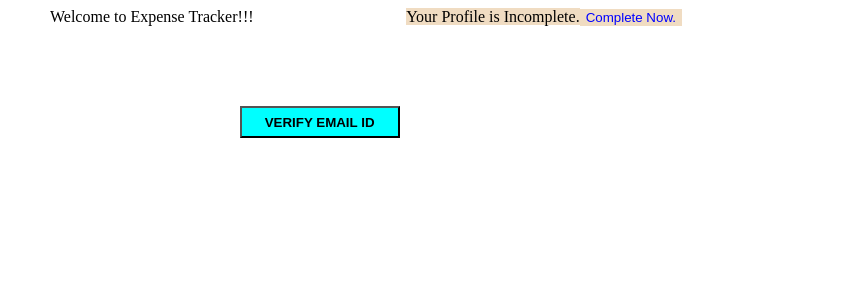
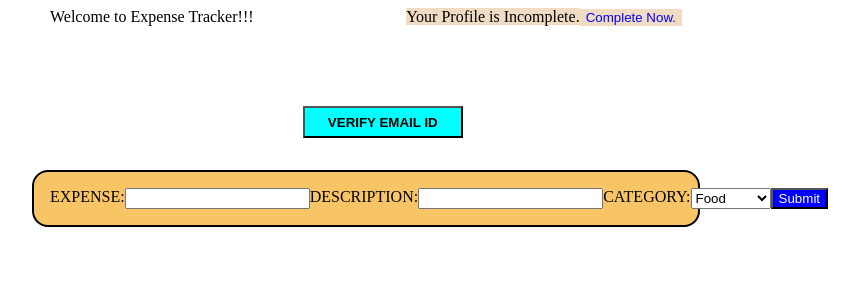
Before and after one commit to Ajay481/React-Expense-Tracker, a React (Create React App) app: page /home in a window 1280 px wide. Shown: the top 300 px of the page, without its empty margins (274-1133 px from the left). Built offline with nearby package versions, Linux system fonts and the light colour scheme.

Commit message:
Expense Form Added

```diff
--- a/src/App.js
+++ b/src/App.js
@@ -6,10 +6,12 @@ import { ForgotPassword } from "./component/Pages/ForgotPassword";
 import { Home } from "./component/Pages/Home";
 import { Profile } from "./component/Pages/Profile";
 import { AuthContext } from "./component/store/AuthContext";
+import { ExpenseContext } from "./component/store/ExpenseContext";
 
 function App() {
   const authCtx = useContext(AuthContext);
   const [token, setToken] = useState(false);
+  const [expenses, setExpenses] = useState([]);
 
   const userIsLoggedIn = !!token;
 
@@ -31,6 +33,7 @@ function App() {
   };
   return (
     <AuthContext.Provider value={contextValue}>
+      <ExpenseContext.Provider value={{ expenses, setExpenses }}>
         <Layout>
           <Switch>
             <Route path="/home" exact>
@@ -47,6 +50,7 @@ function App() {
             <Auth />
           </Switch>
         </Layout>
+      </ExpenseContext.Provider>
     </AuthContext.Provider>
   );
 }
--- /dev/null
+++ b/src/component/Card/Card.js
@@ -0,0 +1,12 @@
+import React from "react";
+import classes from "./Card.module.css"
+
+export const Card = (props) => {
+  return (
+    <div className={classes.card}>
+      <div>EXPENSE: {props.expense}</div>
+      <div>DESCRIPTION: {props.description}</div>
+      <div>CATEGORY: {props.category}</div>
+    </div>
+  );
+};
--- /dev/null
+++ b/src/component/Card/Card.module.css
@@ -0,0 +1,11 @@
+.card {
+  display: flex;
+  width: 50%;
+  margin: auto;
+  border: 2px solid black;
+  justify-content: space-between;
+  padding: 1rem;
+  margin-top: 2rem;
+  background-color: greenyellow;
+  border-radius: 1rem;
+}
--- a/src/component/Layout/MainNavigation.js
+++ b/src/component/Layout/MainNavigation.js
@@ -17,9 +17,7 @@ export const MainNavigation = () => {
       <header className={classes.header}>
         {isLoggedIn && <h1>MyWebBlog</h1>}
         {isLoggedIn && <NavLink to="/home">Home</NavLink>}
-        {isLoggedIn && <h3>Products</h3>}
         {isLoggedIn && <NavLink to="/profile">Profile</NavLink>}
-        {isLoggedIn && <h3>About Us</h3>}
         {isLoggedIn && <button onClick={logoutHandler}>Logout</button>}
       </header>
     </div>
--- a/src/component/Layout/StartingPage.js
+++ b/src/component/Layout/StartingPage.js
@@ -1,6 +1,7 @@
 import { useContext } from "react";
 import { useHistory } from "react-router";
 import { AuthContext } from "../store/AuthContext";
+import { Screen } from "../features/Screen";
 
 import classes from "./StartingPage.module.css";
 
@@ -51,6 +52,7 @@ export const StartingPage = () => {
       <div className={classes.btn}>
         <button onClick={verifyHandler}>VERIFY EMAIL ID</button>
       </div>
+      <Screen />
     </div>
   );
 };
--- a/src/component/Layout/StartingPage.module.css
+++ b/src/component/Layout/StartingPage.module.css
@@ -15,7 +15,7 @@
   background-color: rgb(240, 220, 194);
 }
 .btn {
-  width: 20%;
+  width: 10%;
   margin: auto;
   margin-top: 5rem;
 }
--- /dev/null
+++ b/src/component/features/Form.js
@@ -0,0 +1,60 @@
+import React, { useContext, useState } from "react";
+import { ExpenseContext } from "../store/ExpenseContext";
+import classes from "./Form.module.css";
+
+export const Form = () => {
+  const [expense, setExpense] = useState("");
+  const [description, setDescription] = useState("");
+  const [category, setCategory] = useState("");
+
+  const expenseCtx = useContext(ExpenseContext);
+
+  const expenseHandler = (e) => {
+    setExpense(e.target.value);
+  };
+  const descriptionHandler = (e) => {
+    setDescription(e.target.value);
+  };
+  const categoryHandler = (e) => {
+    setCategory(e.target.value);
+  };
+  const submitHandler = (e) => {
+    e.preventDefault();
+    expenseCtx.setExpenses([
+      ...expenseCtx.expenses,
+      { expense, description, category },
+    ]);
+  };
+  return (
+    <form className={classes.form} onSubmit={submitHandler}>
+      <label>EXPENSE:</label>
+      <div>
+        <input
+          name="expense"
+          type="text"
+          placeholder=""
+          onChange={expenseHandler}
+          value={expense}
+        />
+      </div>
+      <label>DESCRIPTION:</label>
+      <div>
+        <input
+          name="description"
+          type="text"
+          placeholder=""
+          onChange={descriptionHandler}
+          value={description}
+        />
+      </div>
+      <label>CATEGORY:</label>
+      <select name="category" onChange={categoryHandler} value={category}>
+        <option>Food</option>
+        <option>Petrol</option>
+        <option>Travelling</option>
+        <option>Movie</option>
+      </select>
+      <button>Submit</button>
+    </form>
+  );
+};
--- /dev/null
+++ b/src/component/features/Form.module.css
@@ -0,0 +1,16 @@
+.form {
+  display: flex;
+  width: 50%;
+  margin: auto;
+  border: 2px solid black;
+  justify-content: space-between;
+  padding: 1rem;
+  margin-top: 2rem;
+  background-color: rgb(248, 197, 102);
+  border-radius: 1rem;
+}
+
+.form button {
+  background-color: blue;
+  color: white;
+}
--- /dev/null
+++ b/src/component/features/List.js
@@ -0,0 +1,20 @@
+import React, { useContext } from "react";
+import { ExpenseContext } from "../store/ExpenseContext";
+import { Card } from "../Card/Card";
+
+export const List = () => {
+  const expenseCtx = useContext(ExpenseContext);
+  return (
+    <div>
+      {expenseCtx?.expenses?.map((item) => (
+        <div key={item.expense}>
+          <Card
+            expense={item.expense}
+            description={item.description}
+            category={item.category}
+          />
+        </div>
+      ))}
+    </div>
+  );
+};
--- /dev/null
+++ b/src/component/features/Screen.js
@@ -0,0 +1,10 @@
+import React from "react";
+import { Form } from "./Form";
+import { List } from "./List";
+
+export const Screen = () => {
+    return (<div>
+        <Form/>
+        <List/>
+    </div>)
+}
--- /dev/null
+++ b/src/component/store/ExpenseContext.js
@@ -0,0 +1,5 @@
+import React from "react";
+
+export const ExpenseContext = React.createContext({
+    expenses : []
+})
```
Lines whose indentation alone changed are shown as unchanged.
